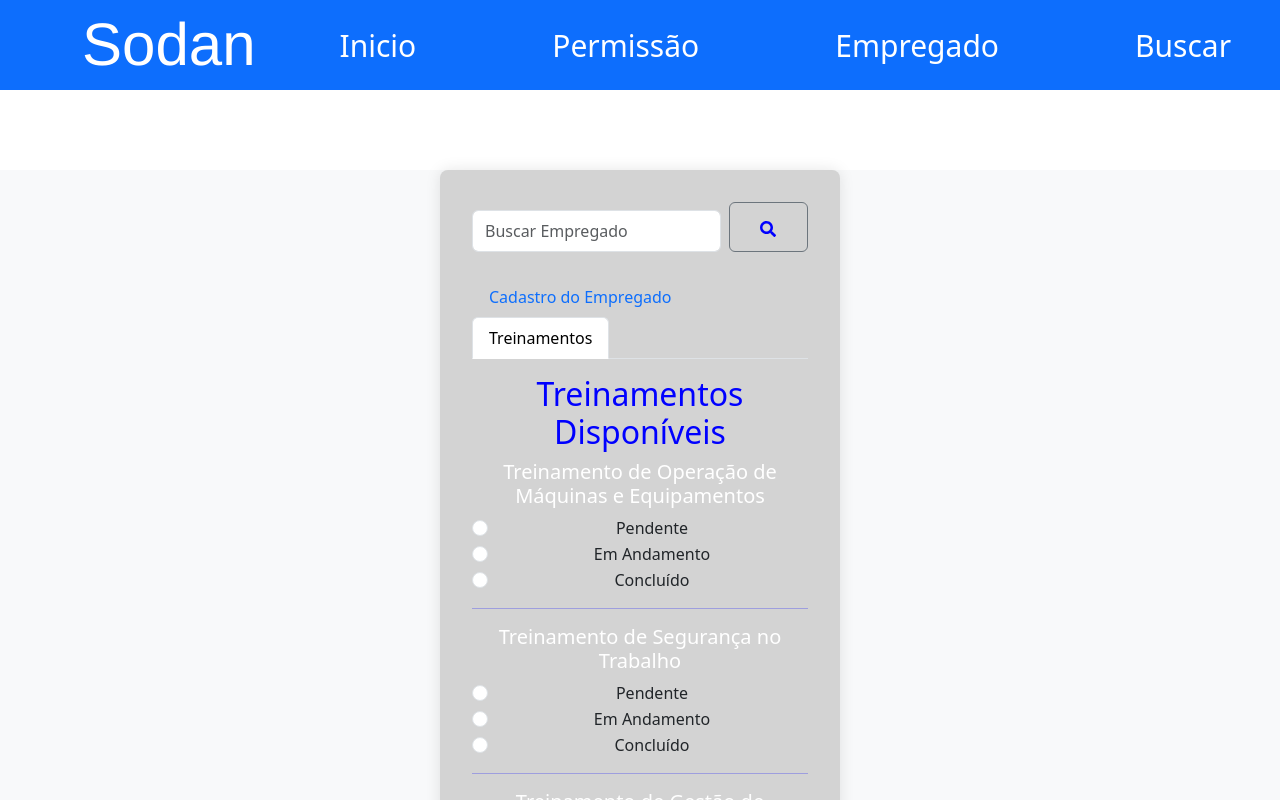
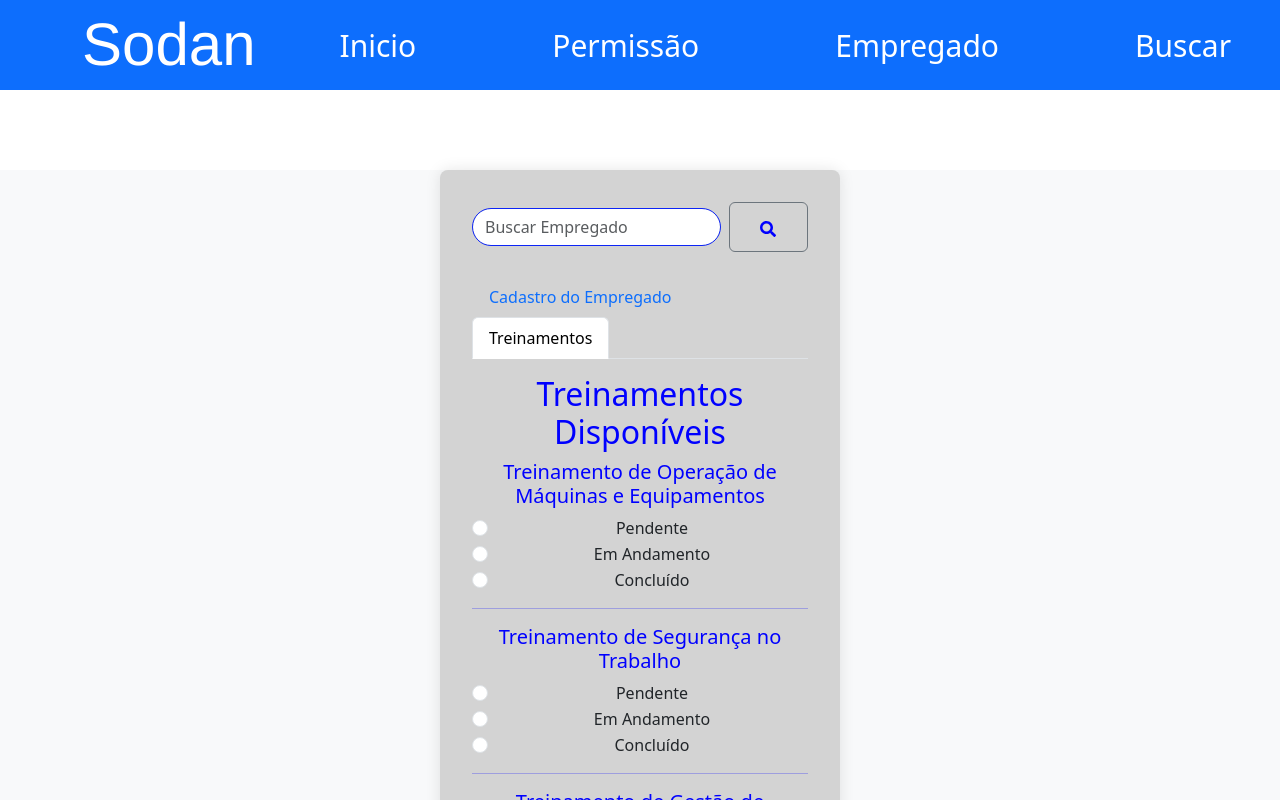
Before and after one commit to VictorioCN/Sodan, a React (Create React App) app: page /empregado in a window 1280 px wide. Both pictures are taken after a click on the tab "Treinamentos". Shown: the top 800 px of the page. Built offline with nearby package versions, Linux system fonts and the light colour scheme.

Commit message:
Alterando pag empregado

```diff
--- a/src/pages/Empregado.jsx
+++ b/src/pages/Empregado.jsx
@@ -96,7 +96,7 @@ const Empregado = () => {
               <h2>Treinamentos Disponíveis</h2>
 
               <div className="mb-3">
-                <h5>Treinamento de Operação de Máquinas e Equipamentos</h5>
+                <h5 className={style.nomeTreinamento}>Treinamento de Operação de Máquinas e Equipamentos</h5>
                 <Form.Check
                   type="radio"
                   label="Pendente"
@@ -118,7 +118,7 @@ const Empregado = () => {
               </div>
                 <hr/>
               <div className="mb-3">
-                <h5>Treinamento de Segurança no Trabalho</h5>
+                <h5 className={style.nomeTreinamento}>Treinamento de Segurança no Trabalho</h5>
                 <Form.Check
                   type="radio"
                   label="Pendente"
@@ -140,7 +140,7 @@ const Empregado = () => {
               </div>
                 <hr/>
               <div className="mb-3">
-                <h5>Treinamento de Gestão de Recursos Naturais</h5>
+                <h5 className={style.nomeTreinamento}>Treinamento de Gestão de Recursos Naturais</h5>
                 <Form.Check
                   type="radio"
                   label="Pendente"
@@ -162,7 +162,7 @@ const Empregado = () => {
               </div>
                 <hr/>
               <div className="mb-3">
-                <h5>Treinamento de Segurança no Trabalho</h5>
+                <h5 className={style.nomeTreinamento}>Treinamento de Segurança no Trabalho</h5>
                 <Form.Check
                   type="radio"
                   label="Pendente"
--- a/src/pages/Empregado.module.css
+++ b/src/pages/Empregado.module.css
@@ -29,14 +29,19 @@
   }
 
   .input {
-    margin-top: 0.5rem; /* Espaço acima dos campos de input */
+    margin: auto;
+    border-color: rgb(13, 37, 246);
+    border-radius: 100px;
+    margin-left: auto;
+    margin-right: auto;
+
   }
 
   .btn_cadastrar {
     width: auto; /* Mantém a largura automática para os botões */
   }
 
-  h5{
+  .nomeTreinamento{
     color: blue;
   }
 
```
